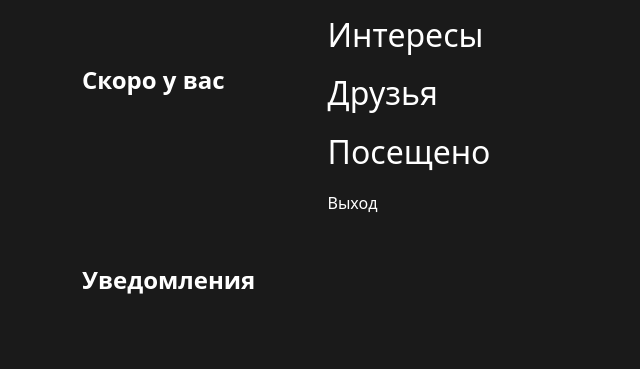
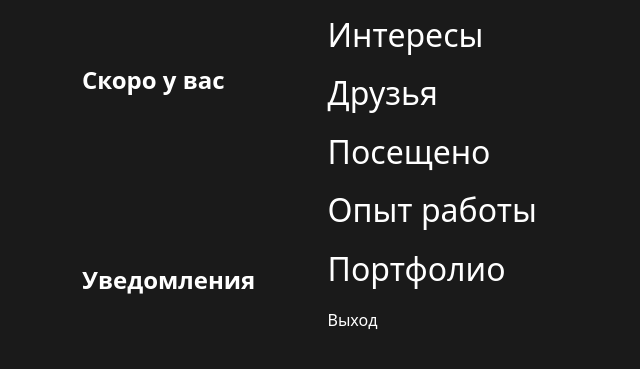
Before and after one commit to NikitaKolotushkin/Kona, a Flask app: a page that uses app/templates/user_profile.html in a window 1280 px wide. Shown: the part 212-581 px from the top of the page, without its empty margins (0-640 px from the left). Run offline with Flask 3, Linux system fonts and the light colour scheme; the visitor is signed in with stand-in values (Sample User, id 1); data comes from the database, SQL or seed files in the repository.

Commit message:
Added experience and portfolio sections

```diff
--- a/app/templates/user_profile.html
+++ b/app/templates/user_profile.html
@@ -20,6 +20,12 @@
         <div class="user_block__visited">
             <h3>Посещено</h3>
         </div>
+        <div class="user_block__experience">
+            <h3>Опыт работы</h3>
+        </div>
+        <div class="user_block__portfolio">
+            <h3>Портфолио</h3>
+        </div>
 
     <a href="{{ url_for('.logout') }}">Выход</a>
 
```
